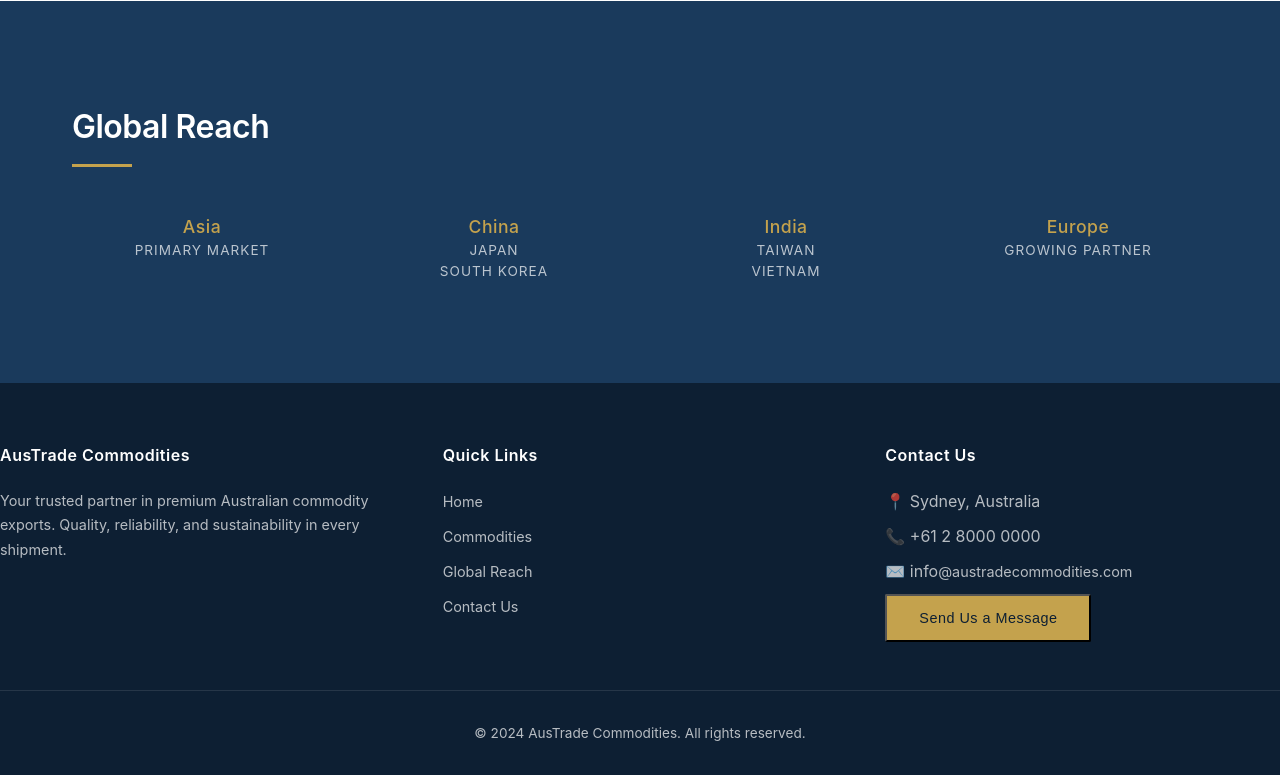
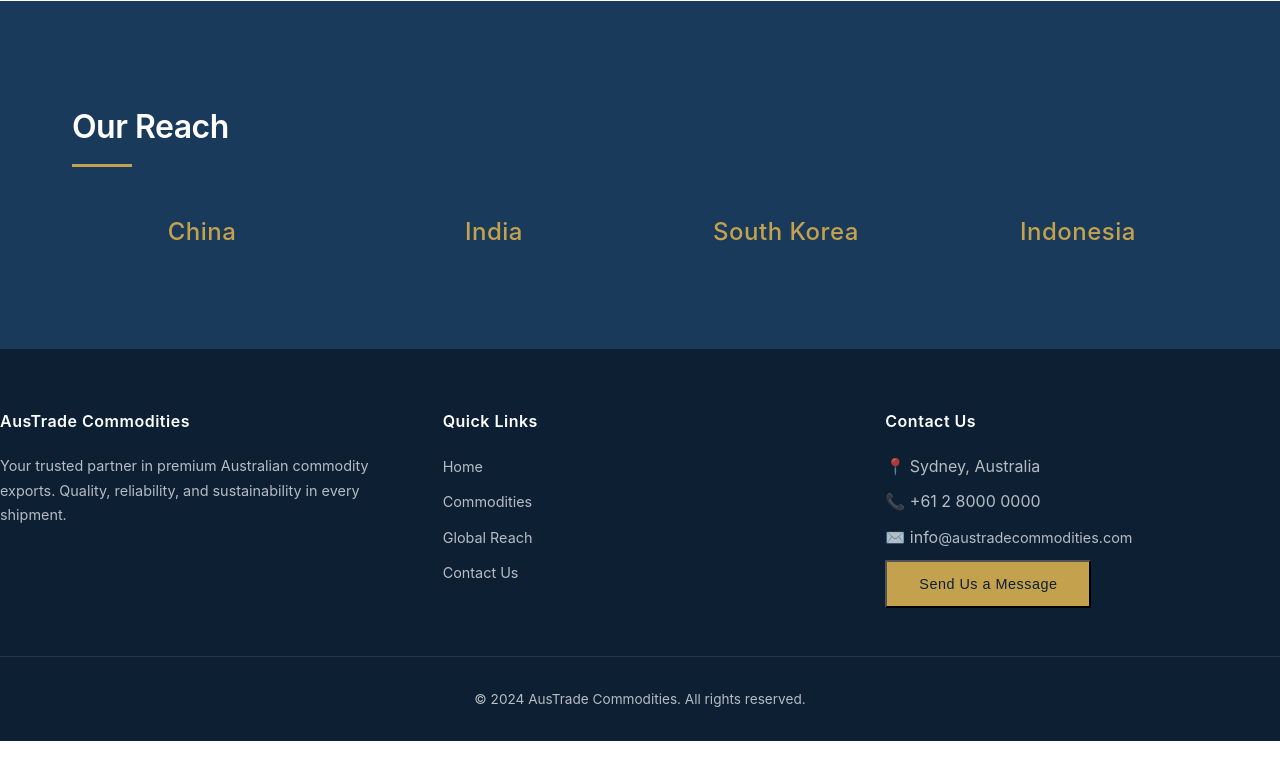
Before and after one commit to Zeezus426/DZ, a Django app: page / in a window 1280 px wide. Shown: the part 1282-2057 px from the top of the page. After the commit the page ends 2023 px from the top, so only its background shows below. Run offline with Django 5.2, Linux system fonts and the light colour scheme.

Commit message:
modified fond size in base.html and modified the home.html and the yap

```diff
--- a/home/templates/home/base.html
+++ b/home/templates/home/base.html
@@ -271,7 +271,7 @@
         }
 
         .stat-item .number {
-            font-size: 1.1rem;
+            font-size: 1.5rem;
             font-weight: 500;
             color: var(--secondary);
             line-height: 1.4;
--- a/home/templates/home/home.html
+++ b/home/templates/home/home.html
@@ -62,28 +62,22 @@
 <section class="global-reach" id="reach">
     <div class="container">
         <div class="section-title">
-            <h2>Global Reach</h2>
+            <h2>Our Reach</h2>
             <div class="line"></div>
         </div>
 
         <div class="reach-content">
             <div class="stat-item">
-                <div class="number">Asia</div>
-                <div class="label">Primary Market</div>
-            </div>
-            <div class="stat-item">
                 <div class="number">China</div>
-                <div class="label">Japan</div>
-                <div class="label">South Korea</div>
             </div>
             <div class="stat-item">
                 <div class="number">India</div>
-                <div class="label">Taiwan</div>
-                <div class="label">Vietnam</div>
             </div>
             <div class="stat-item">
-                <div class="number">Europe</div>
-                <div class="label">Growing Partner</div>
+                <div class="number">South Korea</div>
+            </div>
+            <div class="stat-item">
+                <div class="number">Indonesia</div>
             </div>
         </div>
     </div>
```
